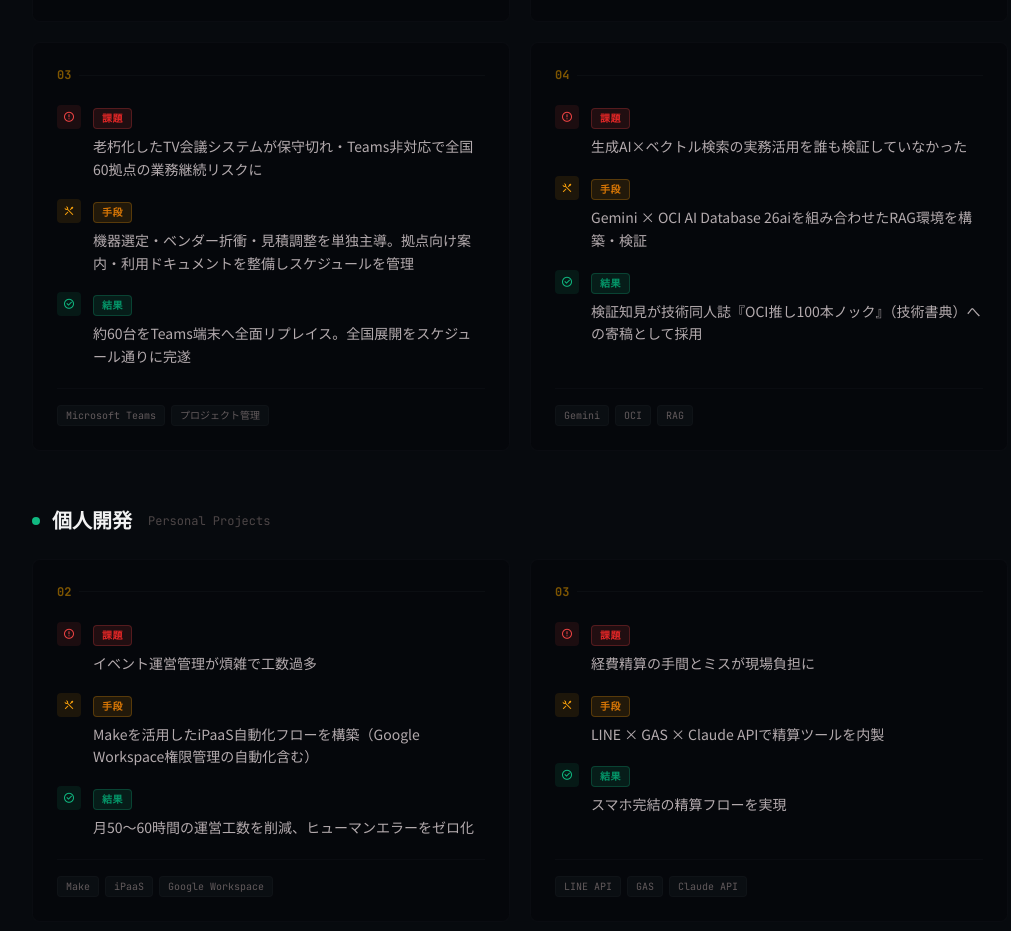
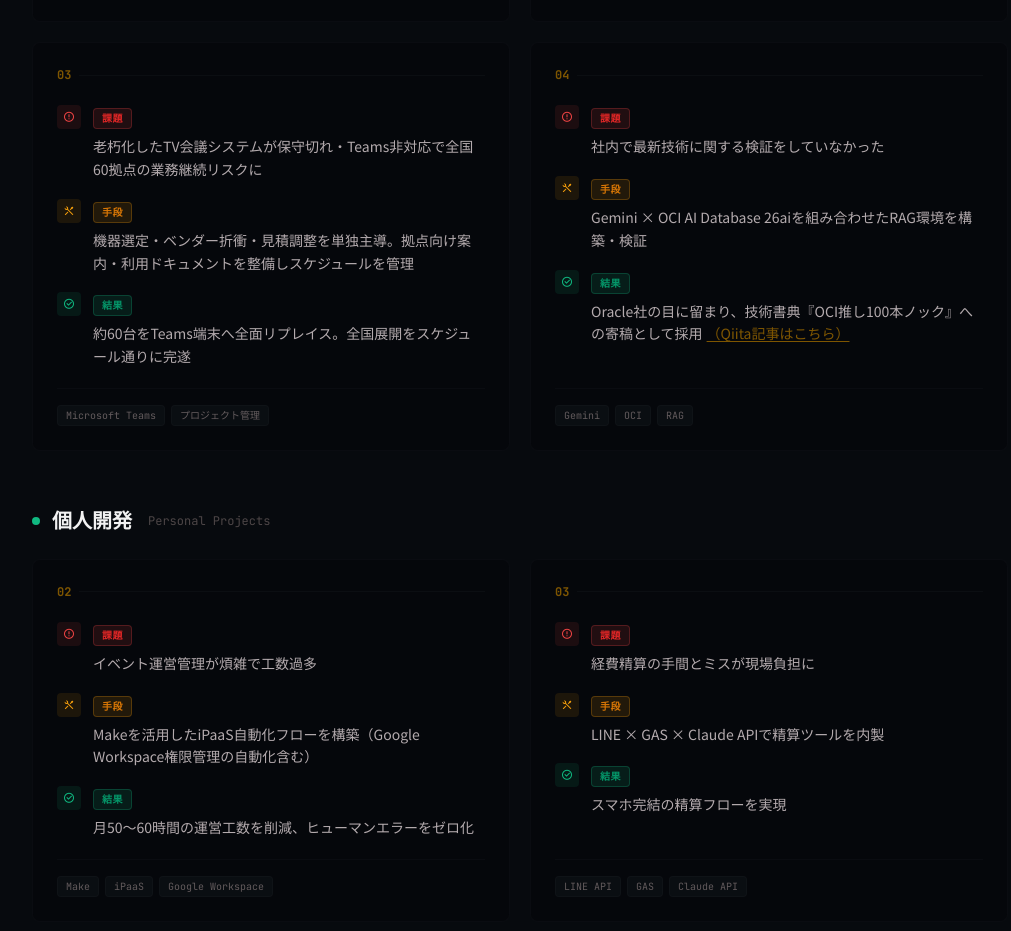
Before and after one commit to Bon-eng/portfolio, a React (Vite) app: page / in a window 1280 px wide. Shown: the part 2100-3031 px from the top of the page, without its empty margins (120-1131 px from the left). Built offline with nearby package versions, Linux system fonts and the light colour scheme; a web font is replaced by a local one.

Commit message:
Works: RAGカードの課題・結果を更新、Qiitaリンクを追加

```diff
--- a/src/pages/home/components/Works.tsx
+++ b/src/pages/home/components/Works.tsx
@@ -24,9 +24,10 @@ const businessWorks = [
   },
   {
     id: 4,
-    challenge: '生成AI×ベクトル検索の実務活用を誰も検証していなかった',
+    challenge: '社内で最新技術に関する検証をしていなかった',
     approach: 'Gemini × OCI AI Database 26aiを組み合わせたRAG環境を構築・検証',
-    result: '検証知見が技術同人誌『OCI推し100本ノック』（技術書典）への寄稿として採用',
+    result: 'Oracle社の目に留まり、技術書典『OCI推し100本ノック』への寄稿として採用',
+    resultLink: { url: 'https://qiita.com/ilvck/private/cd9f4e0ede783666abb5', label: '（Qiita記事はこちら）' },
     tags: ['Gemini', 'OCI', 'RAG'],
   },
 ];
@@ -135,6 +136,16 @@ function WorkCard({ work }: { work: typeof businessWorks[number] }) {
             <Badge label="結果" variant="result" />
             <p className="text-sm text-foreground-800 leading-relaxed font-body mt-1.5">
               {work.result}
+              {work.resultLink && (
+                <a
+                  href={work.resultLink.url}
+                  target="_blank"
+                  rel="noopener noreferrer"
+                  className="ml-1 text-accent-400 hover:text-accent-300 underline underline-offset-2 transition-colors"
+                >
+                  {work.resultLink.label}
+                </a>
+              )}
             </p>
           </div>
         </div>
```
